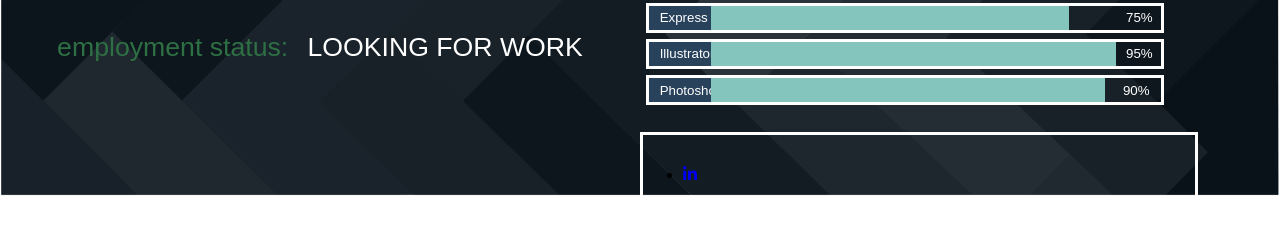
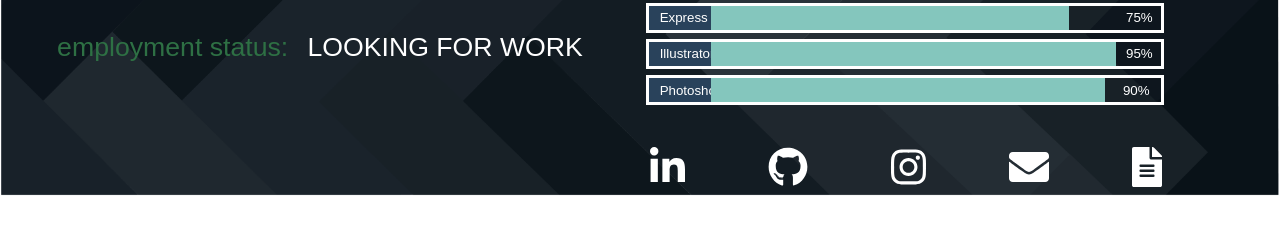
Before and after one commit to pathaynes/Portfolio, a React app: page /about in a window 1280 px wide. Shown: the part 566-800 px from the top of the page. Built offline with nearby package versions, Linux system fonts and the light colour scheme; a web font is replaced by a local one.

Commit message:
links are added and working!

```diff
--- a/src/components/About/About.css
+++ b/src/components/About/About.css
@@ -552,21 +552,28 @@
     position: absolute;
     bottom: 0;
     display: flex;
-    flex-direction: column;
-    justify-content: center;
+    flex-direction: row;
+    justify-content: space-between;
+    align-items: center;
+    padding: 10px;
     height: 10%;
     width: 80%;
-    border: solid white;
-
-    ul {
+    text-decoration: none;
 
      li {
+      font-size: 30pt;
+      list-style-type: none;
 
-       a {
-         width: 1000px;
+      a {
+        color: white;
+      }
+
+       a:hover {
+         color: green;
+         cursor: pointer;
        }
      }
-    }
+
 
 
   }
--- a/src/components/About/About.js
+++ b/src/components/About/About.js
@@ -1,6 +1,7 @@
 import React from 'react';
 import { FontAwesomeIcon } from '@fortawesome/react-fontawesome';
-import { faLinkedinIn } from '@fortawesome/free-brands-svg-icons';
+import { faEnvelope, faFileAlt } from '@fortawesome/free-solid-svg-icons';
+import { faLinkedinIn, faGithub, faInstagram } from '@fortawesome/free-brands-svg-icons';
 import styles from './About.css';
 import Pat from '../../assets/Pat.png';
 
@@ -39,6 +40,11 @@
         </div>
         <ul className={styles.Social}>
           <li><a href='http://www.linkedin.com/in/pat-haynes/' target='blank'><FontAwesomeIcon icon={faLinkedinIn} /></a></li>
+          <li><a href='https://github.com/pathaynes' target='blank'><FontAwesomeIcon icon={faGithub} /></a></li>
+          <li><a href='https://www.instagram.com/pat_haynes_/' target='blank'><FontAwesomeIcon icon={faInstagram} /></a></li>
+          <li><a href='mailto:pathaynes32@gmail.com' target='blank'><FontAwesomeIcon icon={faEnvelope} /></a></li>
+          <li><a href='https://drive.google.com/file/d/1odQB2uj4L6_D96U9cvZZVHjUDQdZH9Nk/view?usp=sharing' target='blank'><FontAwesomeIcon icon={faFileAlt} /></a></li>
+
         </ul>
       </div>
     </div>
```
